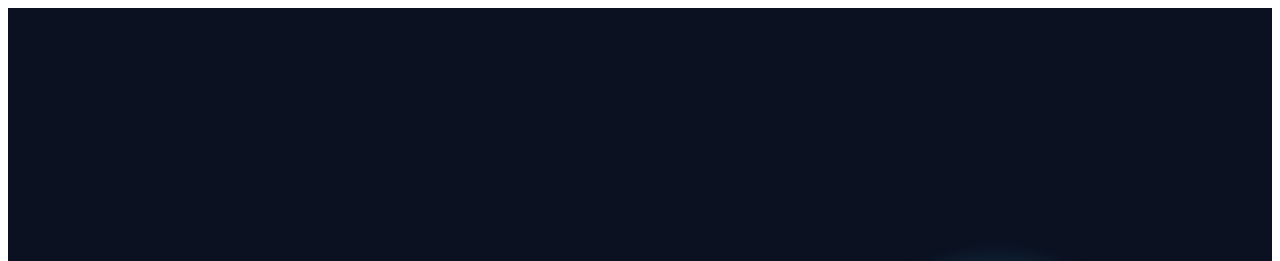
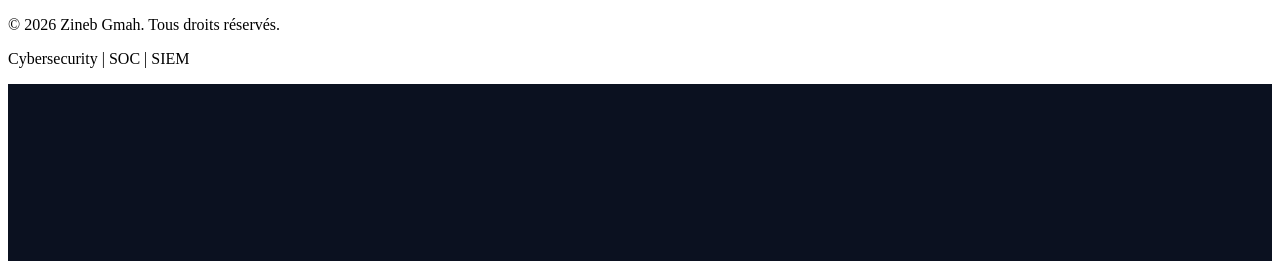
Before and after one commit to ZINEBGMAH3/ZINEBGMAH3.github.io, a plain HTML site: page index.html in a window 1280 px wide. Shown: the top 261 px of the page. Drawn offline with Linux system fonts and the light colour scheme.

Commit message:
Add footer section to index.html
Add footer with copyright and cybersecurity information.

```diff
--- a/index.html
+++ b/index.html
@@ -10,6 +10,11 @@
 
     <link rel="stylesheet" href="css/style.css">
 </head>
+
+<footer class="footer">
+    <p>© 2026 Zineb Gmah. Tous droits réservés.</p>
+    <p>Cybersecurity | SOC | SIEM</p>
+</footer>
 
 <body>
 
```
